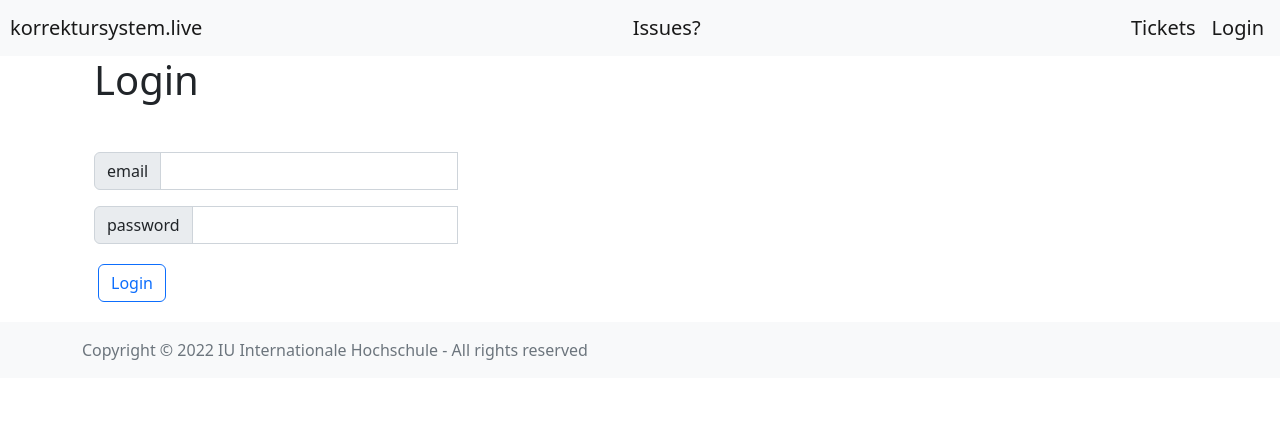
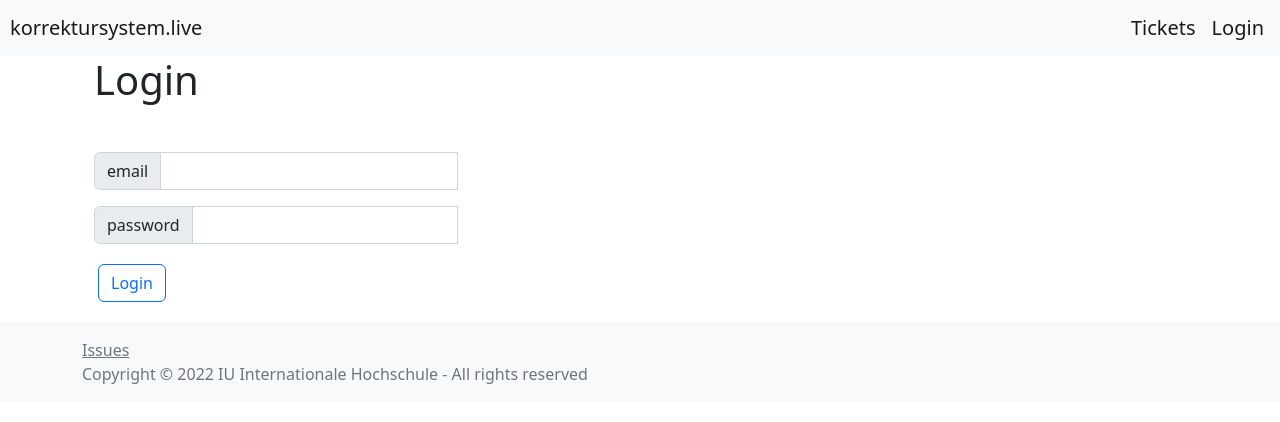
Before and after one commit to marcoiubh/korrektursystem-frontend, a React (Create React App) app: page /login in a window 1280 px wide. Shown: the top 422 px of the page. Built offline with nearby package versions, Linux system fonts and the light colour scheme.

Commit message:
mod: add footer component and move issue-link down

```diff
--- a/src/components/App.js
+++ b/src/components/App.js
@@ -12,6 +12,7 @@ import Ticket from './ticket/ticket';
 import { ToastContainer } from 'react-toastify';
 import 'react-toastify/dist/ReactToastify.css';
 import Contact from './contact';
+import Footer from './subcomponents/composite/footer';
 
 function App() {
   const [user, setUser] = useState();
@@ -48,15 +49,7 @@ function App() {
           </Route>
         </Routes>
       </div>
-      <footer className="footer mt-auto py-3 bg-light">
-        <div className="container">
-          <span className="text-muted">
-            {/* Impressum Datenschutzerklärung Login für IU Mitarbeiter */}
-            Copyright © 2022 IU Internationale Hochschule - All rights
-            reserved
-          </span>
-        </div>
-      </footer>
+      <Footer />
     </div>
   );
 }
--- /dev/null
+++ b/src/components/subcomponents/composite/footer.js
@@ -0,0 +1,22 @@
+import { NavLink } from 'react-router-dom';
+import React from 'react';
+
+const Footer = () => {
+  return (
+    <footer className="footer mt-auto py-3 bg-light">
+      <div className="container">
+        <NavLink className="text-muted " to="/contact">
+          Issues
+        </NavLink>
+        <div> </div>
+        <span className="text-muted">
+          {/* Impressum Datenschutzerklärung Login für IU Mitarbeiter */}
+          Copyright © 2022 IU Internationale Hochschule - All rights
+          reserved
+        </span>
+      </div>
+    </footer>
+  );
+};
+
+export default Footer;
--- a/src/components/subcomponents/composite/navbar.jsx
+++ b/src/components/subcomponents/composite/navbar.jsx
@@ -7,12 +7,7 @@ const NavBar = ({ user }) => {
       <NavLink className="navbar-brand left" to="/">
         korrektursystem.live
       </NavLink>
-      <NavLink
-        className="navbar-brand active right"
-        to="/contact"
-      >
-        Issues?
-      </NavLink>
+
       <NavLink
         className="navbar-brand active right"
         to="/ticket/overview"
```
